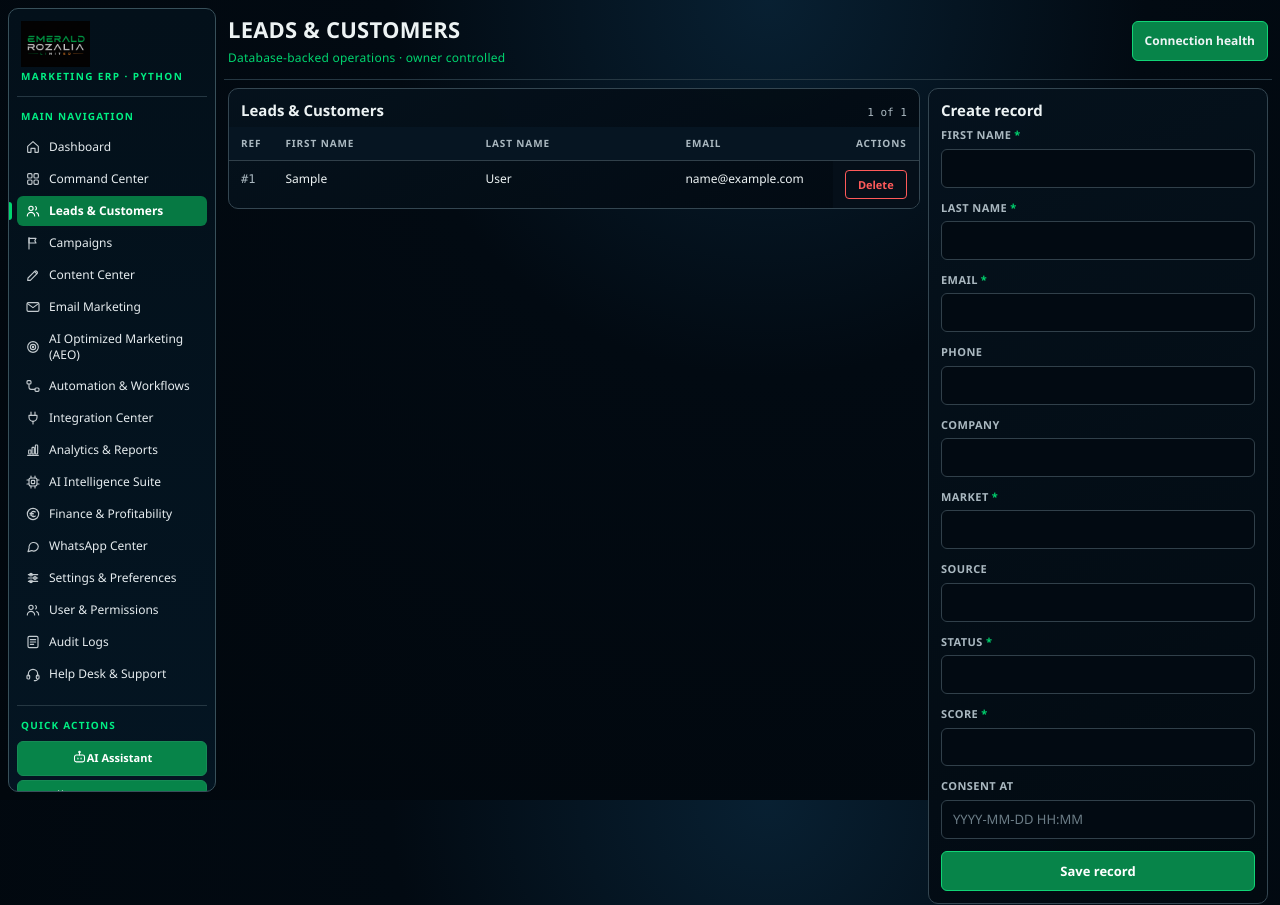
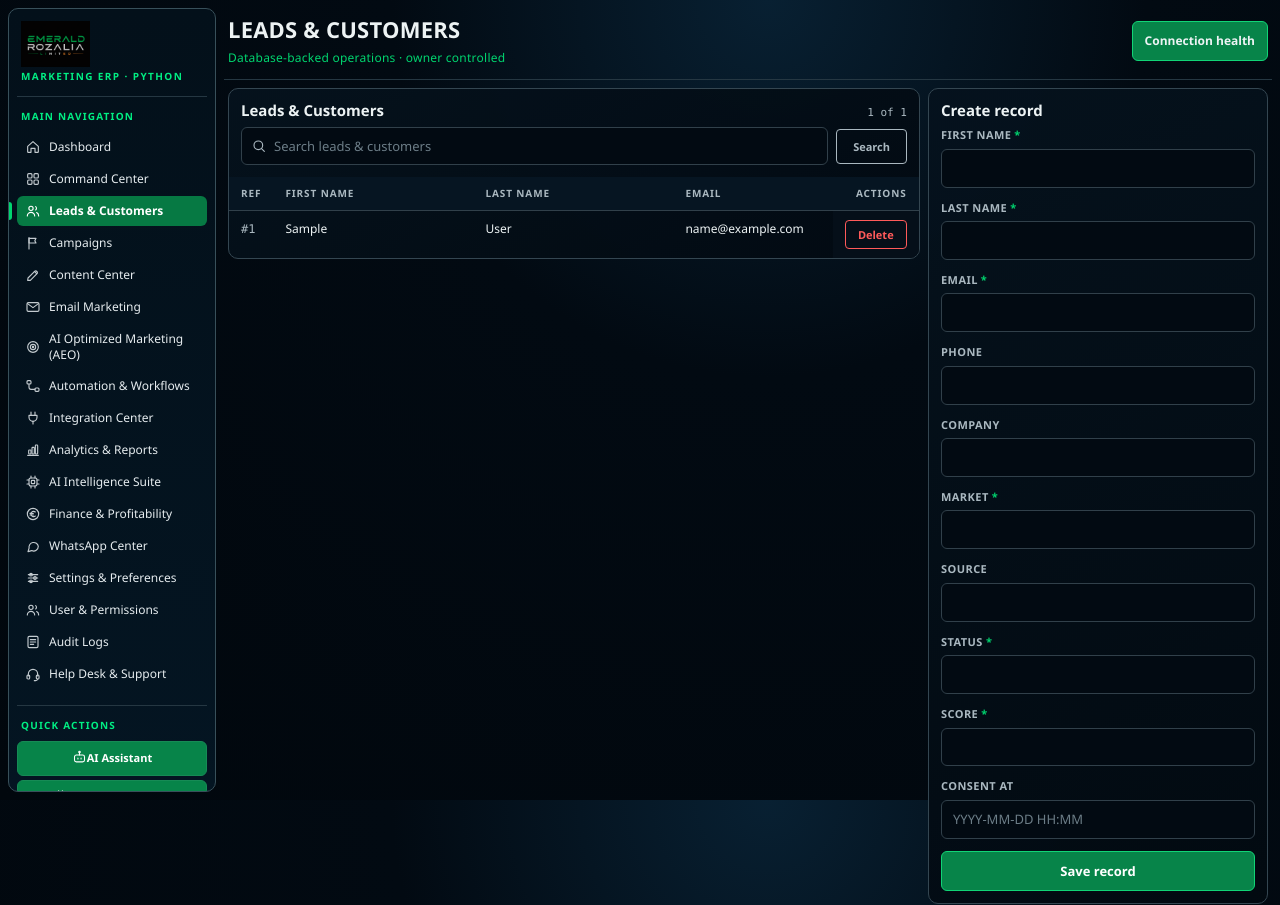
Before and after one commit to musfiqbavaria/INTEGRATION-INTELLIGENCE-COMMAND-CENTER, a Django app: page /leads/ in a window 1280 px wide. Shown: the top 905 px of the page. Run offline with Django 5.2, Linux system fonts and the light colour scheme; a user stored in the database is signed in; tables that the repository leaves empty hold one stand-in row (values such as "Sample post"); parts of the project's set-up code (start-up, migrations or seed data) failed here and were passed over.

Commit message:
lead pagenation and search

```diff
--- a/core/views.py
+++ b/core/views.py
@@ -5,9 +5,11 @@ from django.contrib.auth import authenticate, login, logout
 from django.contrib.auth.decorators import login_required
 from django.contrib.auth.models import User
 from django.db import models
+from django.core.paginator import Paginator
 from django.db.models import Sum, Count, Q
 from django.http import JsonResponse, HttpResponse
 from django.shortcuts import render, redirect, get_object_or_404
+from django.urls import reverse
 from django.utils import timezone
 from django.views.decorators.csrf import csrf_exempt
 from django.views.decorators.http import require_POST
@@ -24,6 +26,13 @@ SUPERUSER_ONLY={"users","audit","settings"}
 READONLY_SLUGS={"audit","analytics"}
 # Health-check slug -> the Integration.category it belongs to.
 SERVICE_CATEGORY={"database":"Database","smtp":"Email","whatsapp":"WhatsApp","openai":"AI"}
+PAGE_SIZE=25
+
+def _back(request,slug):
+    """Redirect to this module, preserving any active search and page."""
+    url=reverse("module",args=[slug])
+    params=request.GET.urlencode()
+    return redirect(f"{url}?{params}" if params else url)
 
 def _cell(field,value):
     """One table cell: a display string plus a kind that drives alignment and badges."""
@@ -205,7 +214,7 @@ def module(request,slug):
         action=request.POST.get("action","create")
         if readonly:
             messages.error(request,"This record set is read-only.")
-            return redirect("module",slug=slug)
+            return _back(request,slug)
         if action=="delete":
             if slug=="users":
                 target=User.objects.filter(pk=request.POST.get("id")).first()
@@ -241,8 +250,24 @@ def module(request,slug):
                 if f.name in data and isinstance(f,models.JSONField): data[f.name]=[x.strip() for x in data[f.name].split(",") if x.strip()]
             try: model.objects.create(**data); messages.success(request,"Record created")
             except Exception as exc: messages.error(request,f"Could not create record: {exc}")
-        return redirect("module",slug=slug)
-    items=model.objects.order_by("-pk")[:100]
+        return _back(request,slug)
+    # Search across the model's own text columns. CharField covers Email/Slug/URL
+    # subclasses; JSON and numeric columns are skipped because `icontains` on them
+    # is not portable across SQLite and PostgreSQL.
+    query=(request.GET.get("q") or "").strip()
+    queryset=model.objects.order_by("-pk")
+    if query:
+        condition=Q()
+        for field in model._meta.fields:
+            if field.name in DISPLAY_SKIP: continue
+            if isinstance(field,(models.CharField,models.TextField)):
+                condition|=Q(**{f"{field.name}__icontains":query})
+        queryset=queryset.filter(condition) if condition else queryset.none()
+
+    paginator=Paginator(queryset,PAGE_SIZE)
+    page_obj=paginator.get_page(request.GET.get("page"))
+    items=page_obj.object_list
+
     display_fields=[f for f in model._meta.fields if f.name not in DISPLAY_SKIP]
     # Record-keeping timestamps move to the end so identifying columns lead the table.
     display_fields.sort(key=lambda f: f.name in {"created_at","updated_at","date_joined","last_login"})
@@ -268,7 +293,8 @@ def module(request,slug):
         fields=[f for f in model._meta.fields if f.editable and not f.auto_created and f.name not in {"id","created_at","updated_at","owner","user"}]
     total=model.objects.count()
     context={"title":TITLES.get(slug,slug.title()),"slug":slug,"rows":rows,"columns":[f.verbose_name for f in display_fields],
-             "fields":fields,"readonly":readonly,"total_count":total,"shown_count":len(rows)}
+             "fields":fields,"readonly":readonly,"total_count":total,"shown_count":len(rows),
+             "query":query,"page_obj":page_obj,"match_count":paginator.count}
     if readonly:
         agg=FinancialRecord.objects.aggregate(revenue=Sum("revenue"),cost=Sum("cost"),leads=Sum("leads"),customers=Sum("customers"))
         revenue=agg["revenue"] or 0; cost=agg["cost"] or 0
--- a/static/css/app.css
+++ b/static/css/app.css
@@ -1575,3 +1575,72 @@ footer a:hover { color: var(--green); }
 
 /* Quick shortcuts */
 .shortcuts a .ico { color: var(--green); }
+
+/* Search toolbar and pager ----------------------------------------------- */
+.toolbar {
+  display: flex;
+  gap: var(--s2);
+  align-items: center;
+  padding: 0 var(--s3) var(--s3);
+}
+
+.toolbar .field {
+  position: relative;
+  display: flex;
+  align-items: center;
+  flex: 1;
+  min-width: 0;
+}
+
+.toolbar .field .ico {
+  position: absolute;
+  left: 10px;
+  color: var(--muted);
+  pointer-events: none;
+}
+
+.toolbar input {
+  width: 100%;
+  padding: 9px 11px 9px 32px;
+  border: 1px solid var(--line);
+  border-radius: var(--r-md);
+  background: var(--bg);
+  color: var(--text);
+  font: 400 var(--t-md)/1.4 var(--font-ui);
+  transition: border-color .12s ease, box-shadow .12s ease;
+}
+
+.toolbar input::placeholder { color: #6c7d87; }
+.toolbar input:hover { border-color: var(--line-strong); }
+.toolbar input:focus { outline: none; border-color: var(--accent-edge); box-shadow: var(--ring); }
+.toolbar .action { padding: 9px var(--s4); text-decoration: none; }
+
+.pager {
+  display: flex;
+  align-items: center;
+  justify-content: space-between;
+  gap: var(--s3);
+  padding: var(--s3);
+  border-top: 1px solid var(--line-soft);
+  font-size: var(--t-sm);
+}
+
+.pager a, .pager span {
+  padding: 6px var(--s3);
+  border: 1px solid var(--line);
+  border-radius: var(--r-md);
+  text-decoration: none;
+  white-space: nowrap;
+  transition: border-color .12s ease, background .12s ease;
+}
+
+.pager a:hover { border-color: var(--accent-edge); background: #0a1826; }
+.pager span[aria-disabled="true"] { color: #4d6070; border-color: var(--line-soft); }
+.pager b { font-family: var(--font-data); font-weight: 500; color: var(--muted); }
+
+.empty a { color: var(--green); }
+
+@media (max-width: 620px) {
+  .toolbar { flex-wrap: wrap; }
+  .pager { flex-wrap: wrap; justify-content: center; }
+}
--- a/templates/module.html
+++ b/templates/module.html
@@ -23,7 +23,17 @@
   <div class="module-grid{% if not fields %} single{% endif %}">
 
     <section class="panel">
-      <h2>{{ title }}<span class="count">{{ shown_count }} of {{ total_count }}</span></h2>
+      <h2>{{ title }}<span class="count">{% if query %}{{ match_count }} match{{ match_count|pluralize:",es" }} of {{ total_count }}{% else %}{{ shown_count }} of {{ total_count }}{% endif %}</span></h2>
+
+      <form class="toolbar" method="get" role="search">
+        <span class="field">
+          <svg class="ico"><use href="#i-search"/></svg>
+          <input type="search" name="q" value="{{ query }}" placeholder="Search {{ title|lower }}" aria-label="Search {{ title }}">
+        </span>
+        <button class="action" type="submit">Search</button>
+        {% if query %}<a class="action" href="{% url 'module' slug %}">Clear</a>{% endif %}
+      </form>
+
       <div class="table-wrap">
         <table class="data-table">
           <thead>
@@ -55,14 +65,31 @@
             {% empty %}
             <tr>
               <td class="empty" colspan="99">
+                {% if query %}
+                <b>Nothing matches “{{ query }}”</b>
+                <span>Try a shorter term, or <a href="{% url 'module' slug %}">clear the search</a> to see all {{ total_count }} records.</span>
+                {% else %}
                 <b>No records yet</b>
                 <span>{% if readonly %}Financial records appear here once campaigns start reporting revenue.{% else %}Use the form beside this table to add the first record.{% endif %}</span>
+                {% endif %}
               </td>
             </tr>
             {% endfor %}
           </tbody>
         </table>
       </div>
+
+      {% if page_obj.paginator.num_pages > 1 %}
+      <nav class="pager" aria-label="Pagination">
+        {% if page_obj.has_previous %}
+        <a href="?{% if query %}q={{ query|urlencode }}&amp;{% endif %}page={{ page_obj.previous_page_number }}">← Previous</a>
+        {% else %}<span aria-disabled="true">← Previous</span>{% endif %}
+        <b>Page {{ page_obj.number }} of {{ page_obj.paginator.num_pages }}</b>
+        {% if page_obj.has_next %}
+        <a href="?{% if query %}q={{ query|urlencode }}&amp;{% endif %}page={{ page_obj.next_page_number }}">Next →</a>
+        {% else %}<span aria-disabled="true">Next →</span>{% endif %}
+      </nav>
+      {% endif %}
     </section>
 
     {% if fields %}
```
Also changed, not shown: core/tests.py (+48 -0 lines).
